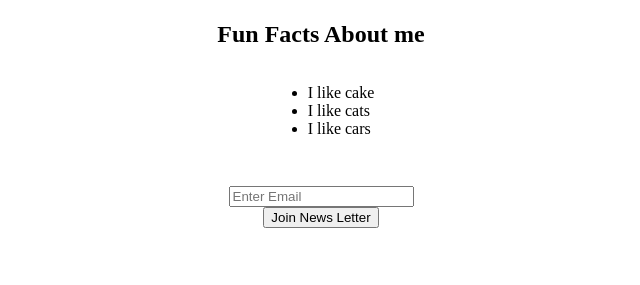
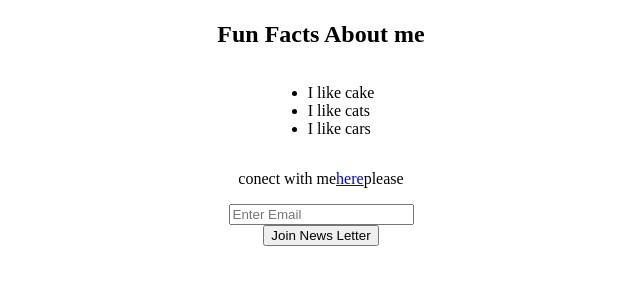
Before and after one commit to AidanH567/HTML-and-CSS-Fundamentals, a plain HTML site: page index.html in a window 1280 px wide. Shown: the part 387-672 px from the top of the page, without its empty margins (319-959 px from the left). Drawn offline with Linux system fonts and the light colour scheme.

Commit message:
finish perosnal page

```diff
--- a/index.html
+++ b/index.html
@@ -15,7 +15,7 @@
     <li>I like cats</li>
     <li>I like cars</li>
 </ul>
-<p><a href=""></a></p>
+<p>conect with me<a href="https://www.linkedin.com/in/aidan-herstik-904281322/" target="_blank">here</a>please</p>
 <input type="text" name="" id="" placeholder="Enter Email">
 <button>Join News Letter</button>
 </body>
```
